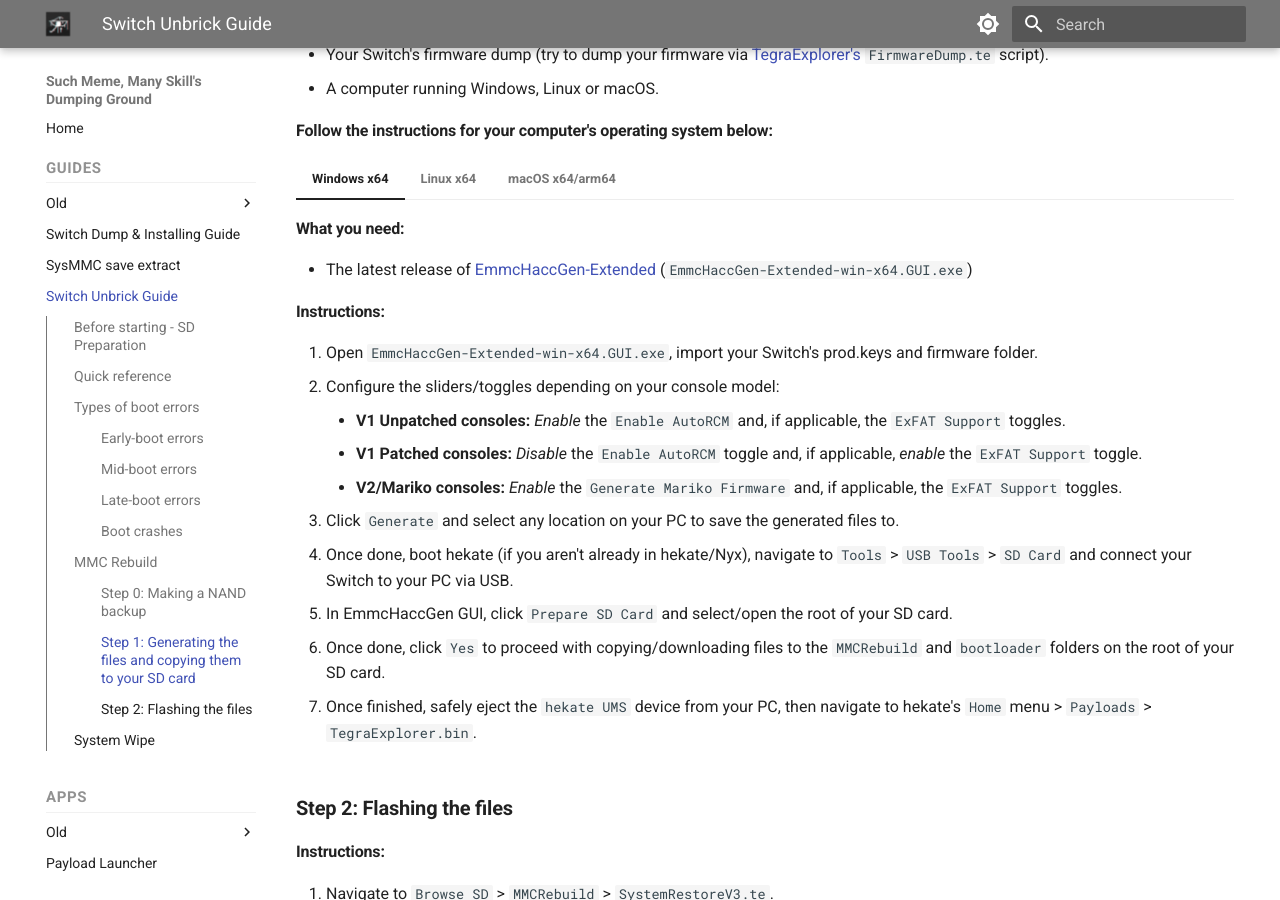
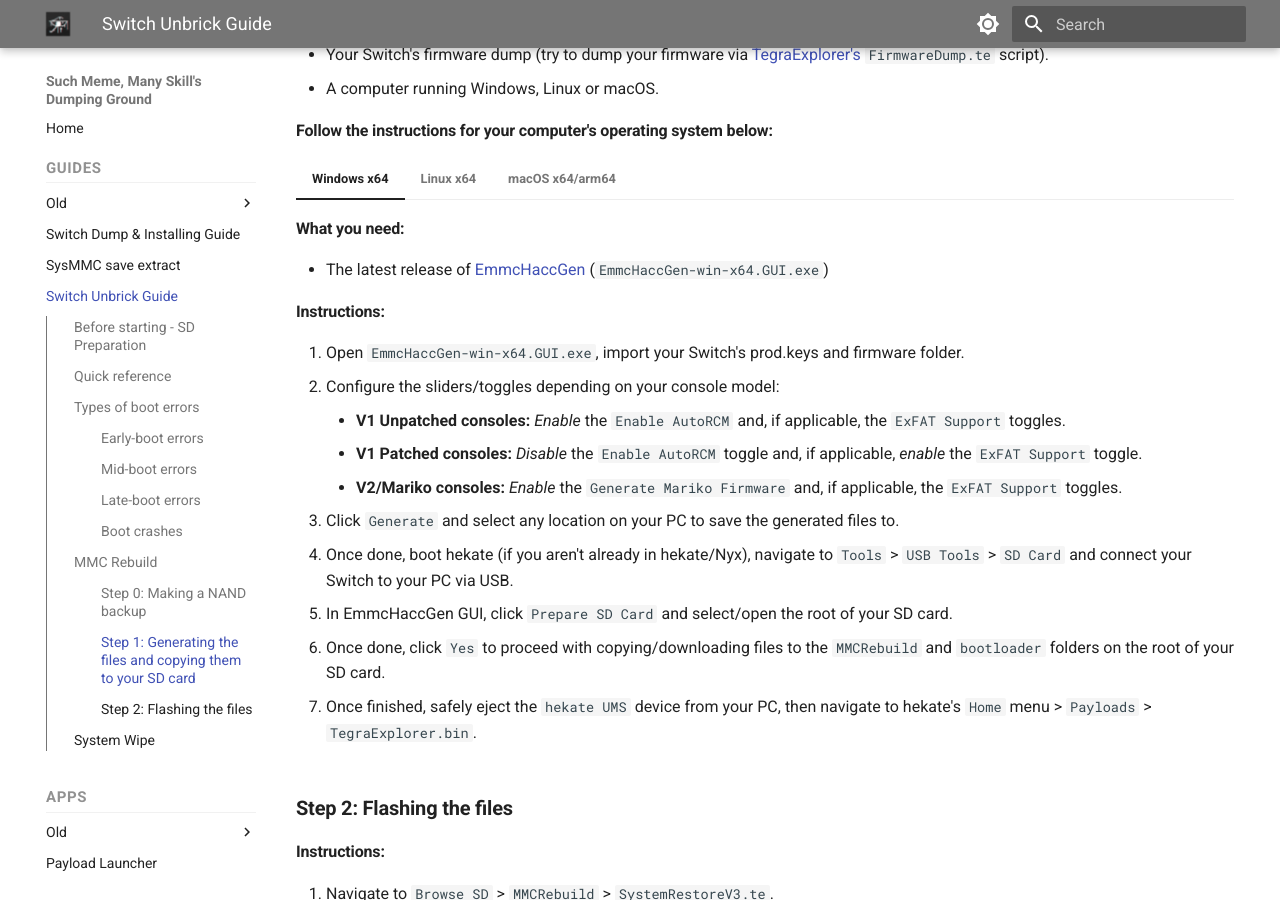
Before and after one commit to suchmememanyskill/suchmememanyskill.github.io, an MkDocs documentation site: the page built from docs/guides/unbrick.md, in a window 1280 px wide and 900 px high, scrolled down 4669 px. Built offline with MkDocs 1.6.1 and Material for MkDocs 9.7.7, drawn with Linux system fonts in a browser that asks for light colours.

Commit message:
replace EmmcHaccGen-Extended with EmmcHaccGen for preparation of merging fork repo changes

```diff
--- a/docs/guides/unbrick.md
+++ b/docs/guides/unbrick.md
@@ -159,11 +159,11 @@
 
     #### What you need:
 
-    - The latest release of [EmmcHaccGen-Extended](https://github.com/DefenderOfHyrule/EmmcHaccGen-Extended/releases) (`EmmcHaccGen-Extended-win-x64.GUI.exe`)
+    - The latest release of [EmmcHaccGen](https://github.com/suchmememanyskill/EmmcHaccGen/releases) (`EmmcHaccGen-win-x64.GUI.exe`)
 
     #### Instructions:
 
-    1. Open `EmmcHaccGen-Extended-win-x64.GUI.exe`, import your Switch's prod.keys and firmware folder.
+    1. Open `EmmcHaccGen-win-x64.GUI.exe`, import your Switch's prod.keys and firmware folder.
     2. Configure the sliders/toggles depending on your console model:
         - **V1 Unpatched consoles:** *Enable* the `Enable AutoRCM` and, if applicable, the `ExFAT Support` toggles.
         - **V1 Patched consoles:** *Disable* the `Enable AutoRCM` toggle and, if applicable, *enable* the `ExFAT Support` toggle.
@@ -178,16 +178,16 @@
 
     #### What you need:
 
-    - The latest release of [EmmcHaccGen-Extended](https://github.com/DefenderOfHyrule/EmmcHaccGen-Extended/releases) (`EmmcHaccGen-Extended-linux-x64.GUI`)
+    - The latest release of [EmmcHaccGen](https://github.com/suchmememanyskill/EmmcHaccGen/releases) (`EmmcHaccGen-linux-x64.GUI`)
 
     #### Instructions:
 
-    1. Open `EmmcHaccGen-Extended-linux-x64.GUI`, import your Switch's prod.keys and firmware folder.
+    1. Open `EmmcHaccGen-linux-x64.GUI`, import your Switch's prod.keys and firmware folder.
 
-        !!! note "You *may* need to make the `EmmcHaccGen-Extended-linux-x64.GUI` file executable before being able to open it."
+        !!! note "You *may* need to make the `EmmcHaccGen-linux-x64.GUI` file executable before being able to open it."
             To do this, you can do one of the following:
 
-            1. Use the terminal command: `chmod +x path/to/EmmcHaccGen-Extended-linux-x64.GUI` and then open it from your file manager or,
+            1. Use the terminal command: `chmod +x path/to/EmmcHaccGen-linux-x64.GUI` and then open it from your file manager or,
             2. On most (modern) Linux distributions you can right click the file from your desired file manager and enable `Executable as Program` or `Allow executing file as program` or something along those lines in the properties of the executable and open it from your file manager.
 
     2. Configure the sliders/toggles depending on your console model:
@@ -204,17 +204,17 @@
 
     #### What you need:
 
-    - The latest release of [EmmcHaccGen-Extended](https://github.com/DefenderOfHyrule/EmmcHaccGen-Extended/releases) (`EmmcHaccGen-Extended-osx-x64-app.zip` or `EmmcHaccGen-Extended-osx-arm64-app.zip`)
+    - The latest release of [EmmcHaccGen](https://github.com/suchmememanyskill/EmmcHaccGen/releases) (`EmmcHaccGen-osx-x64-app.zip` or `EmmcHaccGen-osx-arm64-app.zip`)
 
     #### Instructions:
 
-    1. Extract the contents of the `EmmcHaccGen-Extended-osx-x64-app.zip` or `EmmcHaccGen-Extended-osx-arm64-app.zip` to a location on your mac, double click `EmmcHaccGen-Extended.app` to open the app and import your Switch's prod.keys and firmware folder.
+    1. Extract the contents of the `EmmcHaccGen-osx-x64-app.zip` or `EmmcHaccGen-osx-arm64-app.zip` to a location on your mac, double click `EmmcHaccGen.app` to open the app and import your Switch's prod.keys and firmware folder.
 
-        !!! note "You will need to 'trust' the `EmmcHaccGen-Extended.app` executable before being able to open it."
+        !!! note "You will need to 'trust' the `EmmcHaccGen.app` executable before being able to open it."
             To do this, you can do the following:
 
             1. Open a terminal window.
-            2. Enter the following command: `xattr -dr com.apple.quarantine /path/to/EmmcHaccGen-Extended.app` (replacing `/path/to` with the actual path to the executable).
+            2. Enter the following command: `xattr -dr com.apple.quarantine /path/to/EmmcHaccGen.app` (replacing `/path/to` with the actual path to the executable).
             3. You should now be able to double click the app to open it from Finder.
 
     2. Configure the sliders/toggles depending on your console model:
```
